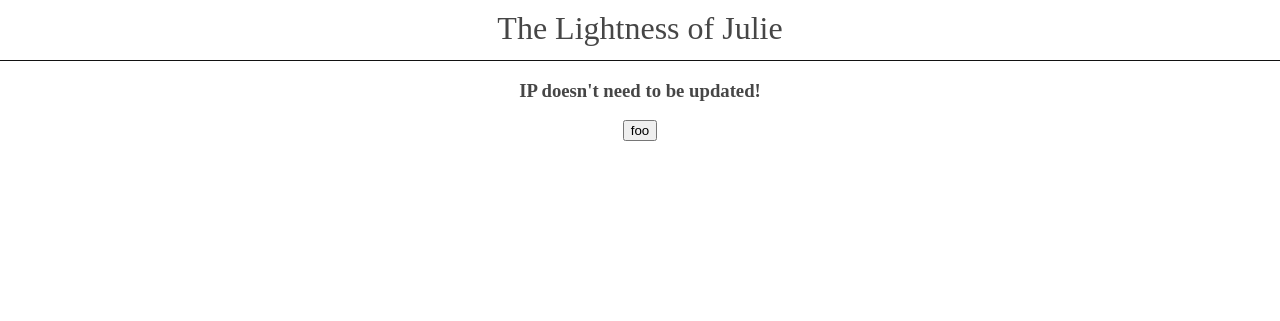
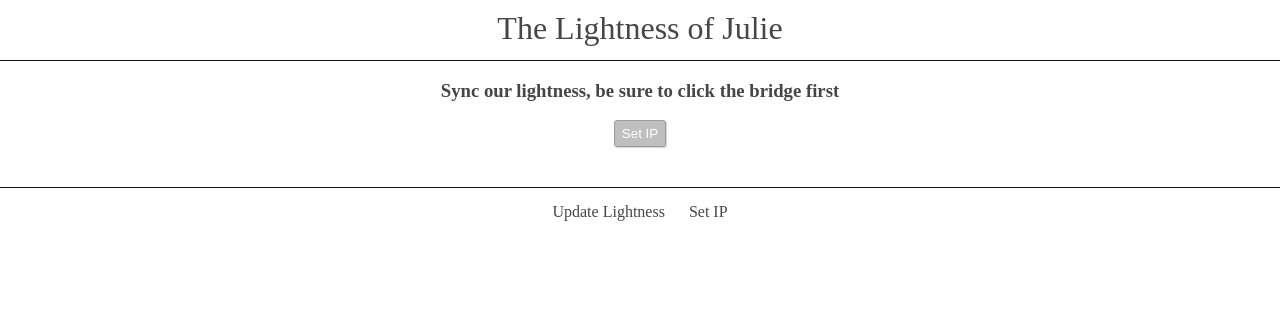
Before and after one commit to rsbrinkman/thelightnessofjulie, a Flask app: template templates/set_ip.html in a window 1280 px wide. Shown: the top 321 px of the page. Run offline with Flask 2, Linux system fonts and the light colour scheme; the template is opened without the code that fills it, so the values that code supplies are empty; some web fonts are replaced.

Commit message:
final pass

```diff
--- a/server.py
+++ b/server.py
@@ -102,7 +102,6 @@ def change_lights(state, bri=None):
 @app.route("/update_lightness", methods=['POST', 'GET'])
 @requires_auth
 def get_update_bri():
-  bri = 'hi'
   data = request.form.to_dict()
   db.write_settings(data)
   settings = db.read_settings()
@@ -124,27 +123,21 @@ def get_ip():
 
   return render_template('settings.html', ip=ip, settings=settings)
 
-@app.route("/set_ip", methods=['POST', 'GET'])
+@app.route("/update_ip/", methods=['POST', 'GET'])
 @requires_auth
-def set_ip():
-  # Get Bridge IP
-  resp = requests.get('https://www.meethue.com/api/nupnp').content
-  resp = list(resp)
-  try:
-    result = json.loads(resp)
-    ip = str(result[0]['internalipaddress'])
-    settings = db.read_settings()
-    settings_ip = settings['ip']
-    updated = False
+def update_ip():
+  settings = db.read_settings()
+  settings_ip = settings['ip']
+  updated = False
+  ip = request.args.get('ip')
+  if ip:
     if ip != settings['ip']:
+      data = {'ip': ip}
+      db.write_settings(data)
       updated = True
-      db.write_settings('ip', ip)
-  except:
-    settings_ip = 'no bridge'
-    ip = 'no bridge'
-    updated = False
-  return render_template('set_ip.html', ip=ip, settings=settings_ip, updated=updated)
-
+  else:
+    updated = 'no_bridge'
+  return render_template('set_ip.html', ip=ip, updated=updated)
 
 if __name__ == "__main__":
       app.run(host='0.0.0.0', debug=True)
--- a/static/css/main.css
+++ b/static/css/main.css
@@ -2,8 +2,13 @@ a:-webkit-any-link {
   text-decoration: none;
   color: #464646;
 }
-input[type=text] {
-  display: block;
+a:-webkit-any-link:hover {
+  color: #6f6f6f;
+}
+label {
+  margin-right: 10px;
+}
+input[type=number] {
   border-radius: 3px;
   height: 15px;
   border: 1px solid lightgray;
@@ -37,7 +42,6 @@ body {
   height: 50px;
   padding-top: 10px;
 }
-
 .container-flex {
   display: flex;
 }
@@ -66,6 +70,9 @@ body {
 .padding-bottom {
   padding-bottom: 20px;
 }
+.padding-right {
+  padding-right: 20px;
+}
 .margin-fix {
   margin-left: -1px;
 }
@@ -93,3 +100,11 @@ body {
 .button:hover {
   background-color: #9c9b9b;
 }
+.footer {
+  margin-top: 40px;
+  padding-top: 15px;
+  border-top: 1px solid #121212;
+}
+.submit {
+  margin-top: 20px;
+}
--- a/static/js/main.js
+++ b/static/js/main.js
@@ -63,8 +63,6 @@ ajax.post = function (url, data, callback, async) {
     ajax.send(url, callback, 'POST', query.join('&'), async)
 };
 var sync = document.getElementById("test");
-console.log(sync)
-var data = '';
 sync.addEventListener("click", function() {
   var xhr = new XMLHttpRequest();
   xhr.open('GET', 'https://www.meethue.com/api/nupnp');
@@ -78,9 +76,11 @@ sync.addEventListener("click", function() {
         console.log(xhr.responseText); // 'This is the returned text.'
         // Need a callback function here to parse response, then fire it up the server for storage.
         resp = xhr.responseText;
+        resp = [{'internalipaddress': '192.187.8l'}]
         var ip = resp[0]['internalipaddress']
         if (ip) {
-
+          ajax.get('/update_ip/', {'ip': ip}, function() {});
+        }
       } else {
         console.log('Error: ' + xhr.status); // An error occurred during the request.
       }
--- a/templates/_base.html
+++ b/templates/_base.html
@@ -8,10 +8,14 @@
 </head>
 <body>
 <div class="header">
-  <div>The Lightness of Julie</div>
+  <div><a href="/" class="header-link">The Lightness of Julie</a></div>
 </div>
 {% block body %}
 {% endblock %}
+<div class="footer">
+  <a href="/update_lightness" class="padding-right">Update Lightness</a>
+  <a href="/update_ip/">Set IP</a>
+</div>
 <script src="/static/js/main.js"></script>
 </body>
 </html>
--- a/templates/set_ip.html
+++ b/templates/set_ip.html
@@ -1,13 +1,9 @@
 {% extends '_base.html' %}
 {% block body %}
+<h3>Sync our lightness, be sure to click the bridge first</h3>
+<input type="button" value="Set IP" id="test" class="button">
 {% if updated == True %}
-<h3>Your IP has been updated!</h3>
-<h6>Old IP was: {{settings}} and new IP is {{ip}}</h6>
-{% elif settings == 'no bridge' %}
-  <h3>No bridge found on network :(</h3>
-{% else %}
-<h3>IP doesn't need to be updated!</h3>
+  <h3>Your IP has been updated!</h3>
+  <h6>Old IP was: {{settings}} and new IP is {{ip}}</h6>
 {% endif %}
-
-<input type="button" value="foo" id="test" class="sync">
 {% endblock %}
```
Also changed, not shown: templates/update_lightness.html (+9 -7 lines).
